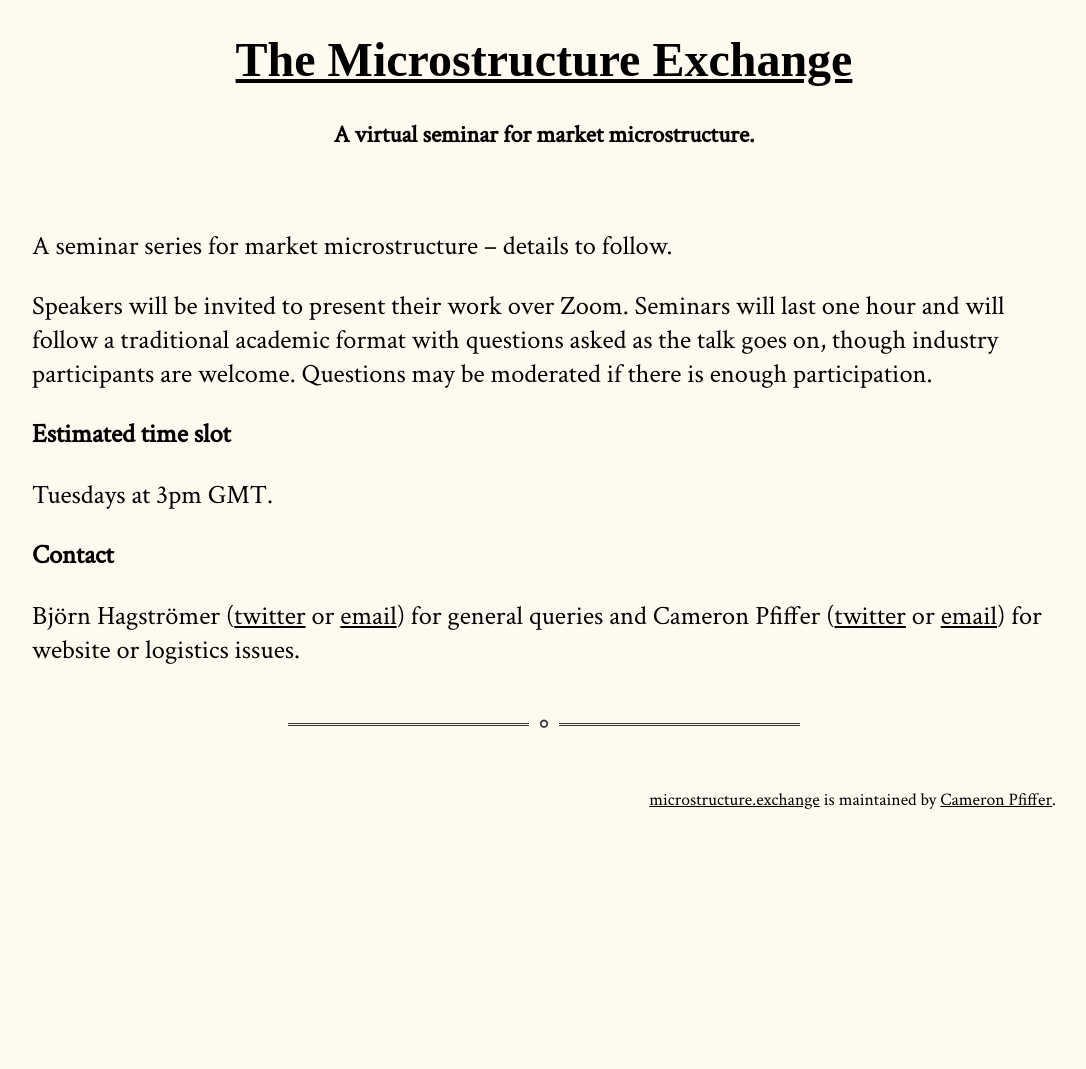
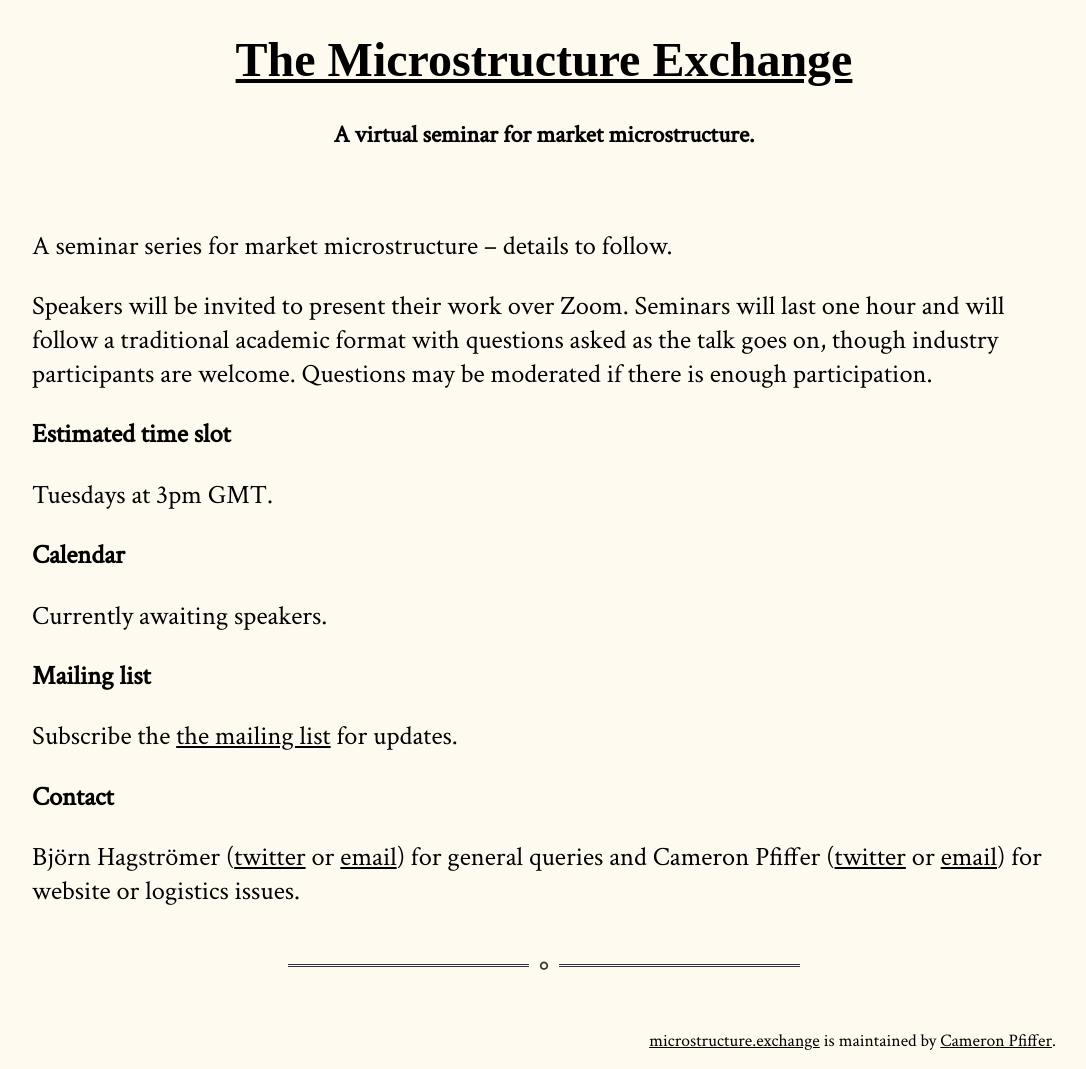
Before and after one commit to cpfiffer/microstructure.exchange, a Jekyll site: the page built from index.md, in a window 1280 px wide. Shown: the whole page, without its empty margins (96-1182 px from the left). Built offline with Jekyll 4.4.1, drawn with Linux system fonts in a browser that asks for light colours; some web fonts are replaced; before the commit the page ends 900 px from its top, so only the background shows below that.

Commit message:
Update index.md

```diff
--- a/index.md
+++ b/index.md
@@ -11,6 +11,14 @@ Speakers will be invited to present their work over Zoom. Seminars will last one
 
 Tuesdays at 3pm GMT.
 
+## Calendar
+
+Currently awaiting speakers.
+
+## Mailing list
+
+Subscribe the [the mailing list](https://tinyletter.com/microstructure-exchange) for updates.
+
 ## Contact
 
 Björn Hagströmer ([twitter](https://twitter.com/bjornhagstromer) or [email](mailto:bjh@sbs.su.se)) for general queries and Cameron Pfiffer ([twitter](https://twitter.com/cameron_pfiffer) or [email](mailto:cpfiffer@uoregon.edu)) for website or logistics issues.
```
